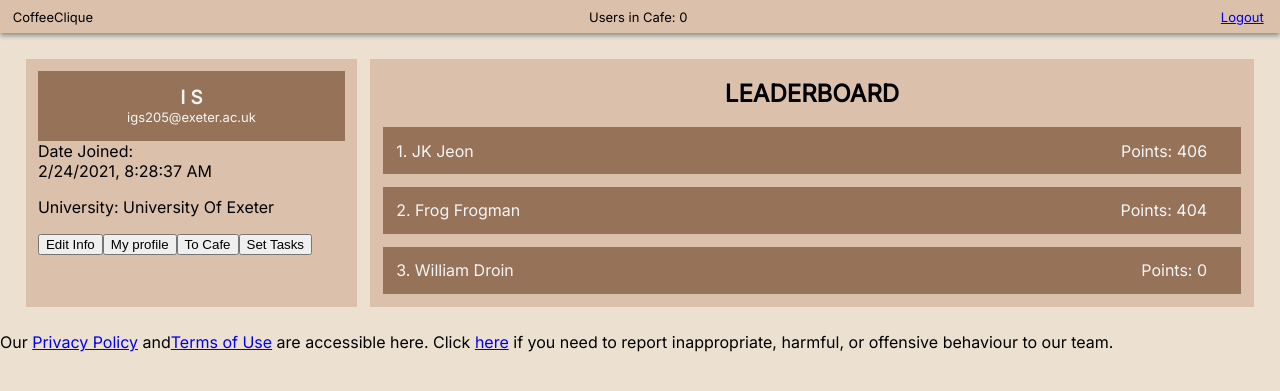
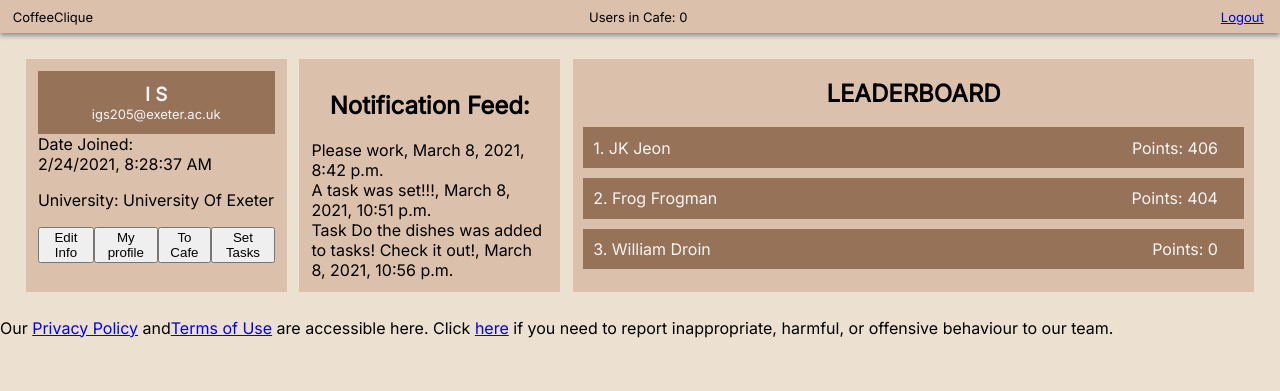
Before and after one commit to vuhctreh/GSEP_F_In_The_Chat, a Django app: page /dashboard in a window 1280 px wide. Shown: the top 391 px of the page. Run offline with Django 3.2, Linux system fonts and the light colour scheme; a user stored in the database is signed in; data comes from the database, SQL or seed files in the repository; both versions use the stored data as it was after the commit.

Commit message:
Adding notifications for tasks being created

```diff
--- a/app/models.py
+++ b/app/models.py
@@ -168,3 +168,11 @@ class Report(models.Model):
                                  on_delete=models.CASCADE)
     flagged_by = models.ForeignKey(CoffeeUser, related_name="reports",
                                    on_delete=models.CASCADE)
+
+class Notification(models.Model):
+	NOTIFICATION_TYPES = ((1,'Award'), (2,'Points'))
+
+	table_id = models.ForeignKey(CafeTable, on_delete=models.CASCADE, related_name="noti_post", blank=True, null=True)
+	notification_type = models.IntegerField(choices=NOTIFICATION_TYPES)
+	text_preview = models.CharField(max_length=90, blank=True)
+	date = models.DateTimeField(auto_now_add=True)
--- a/app/templates/dashboard.html
+++ b/app/templates/dashboard.html
@@ -94,6 +94,15 @@
 
     </div>
 
+    <div class="user_info">
+    <h2 class="board_title">Notification Feed: </h2>
+    {% for notification in notifications %}
+      <div>
+      {{notification.text_preview}}, {{notification.date}}
+      </div>
+    {% endfor %}
+    </div>
+
     <div class="leaderboard">
       <h2 class="board_title">LEADERBOARD</h2>
     {% for student in users %}
--- a/app/views.py
+++ b/app/views.py
@@ -6,7 +6,7 @@ from .forms import SignUpForm, LoginForm, PostMessageForm, CUserEditForm, \
                    createTaskForm, StudyBreaksForm, CUserEditFormStaff, \
                    ReportForm
 from django.contrib.auth.decorators import login_required
-from .models import CoffeeUser, CafeTable, Message, Task, Report
+from .models import CoffeeUser, CafeTable, Message, Task, Report, Notification
 import datetime # go through and fix all the datetime.xyz to just xyz since imported
 from operator import attrgetter
 from django.contrib.auth.models import User
@@ -136,6 +136,8 @@ def table_view(request):
 def dashboard(request):
     user = request.user
 
+    notifications = Notification.objects.all()
+
     users = CoffeeUser.objects.filter(is_staff=False)
     sorted_users = sorted(users, key=attrgetter("points"), reverse=True)
     if len(sorted_users) > 10:
@@ -213,6 +215,7 @@ def dashboard(request):
         'studying': studying,
         'pk': user.pk,
         'staff': user.is_staff,
+        'notifications': notifications,
     }
     return render(request, "dashboard.html", context)
 
@@ -256,6 +259,11 @@ def set_tasks(request):
             )
             user.tasks_set_today += 1
             user.save()
+
+            # Add notification
+            task_text = "Task " + task_name + " was added to tasks! Check it out!"
+            notification = Notification(table_id=table_id, notification_type=1, text_preview=task_text)
+            notification.save()
 
             if user.tasks_set_today >= 2 and not user.is_staff:
                 user.next_possible_set = datetime.date.today() + datetime.timedelta(days=1)
```
Also changed, not shown: app/migrations/0016_notification.py (added), db.sqlite3.
